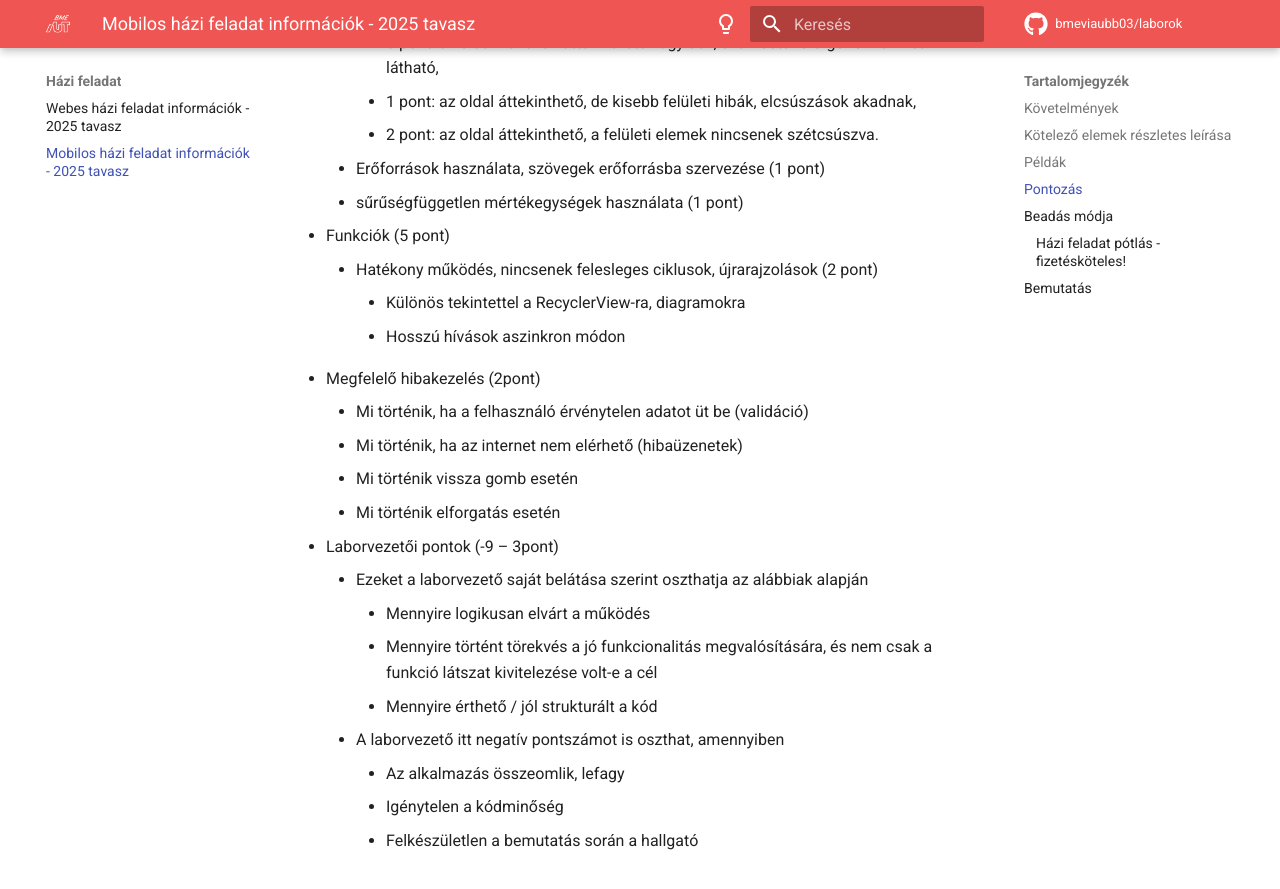
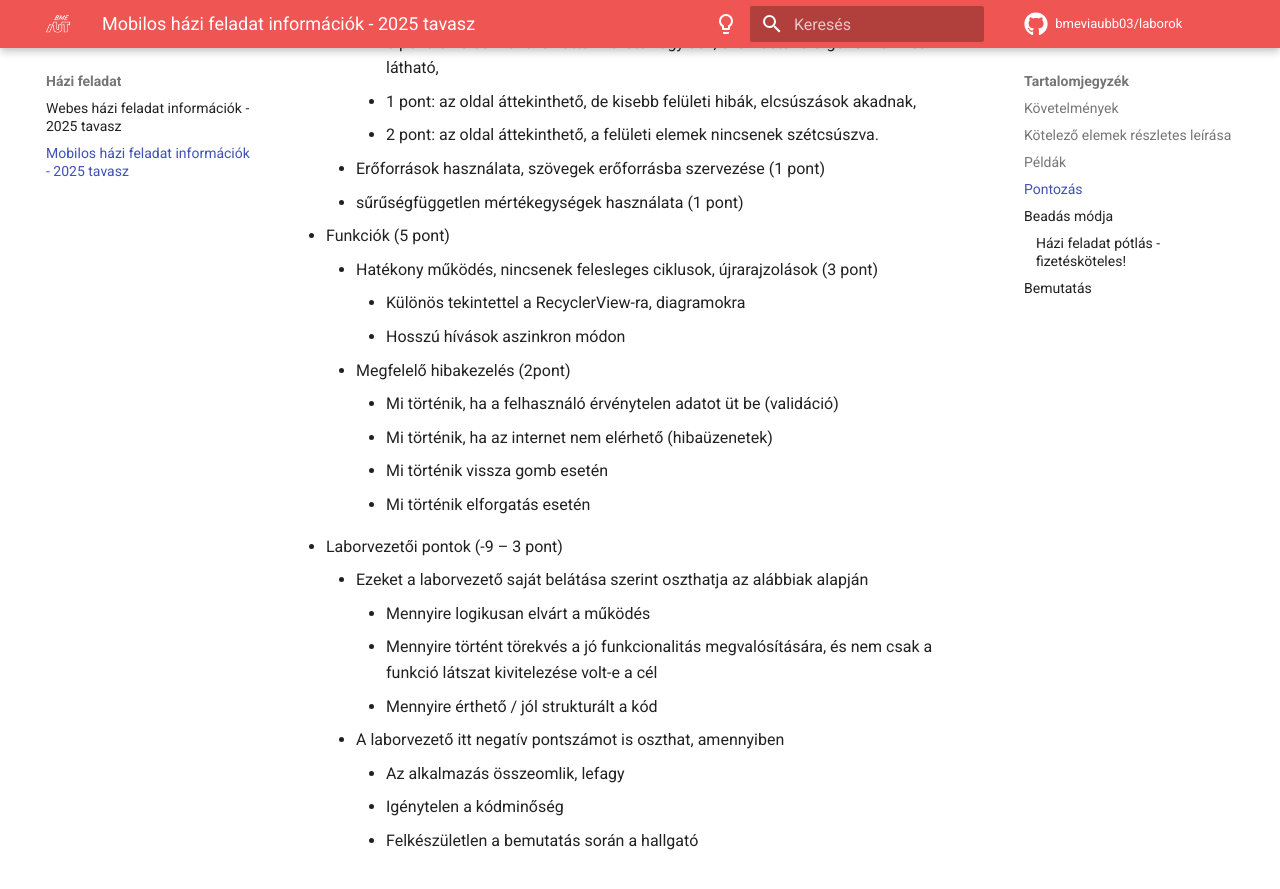
Before and after one commit to BMEVIAUBB03/laborok, an MkDocs documentation site: the page built from docs/hf/mobil/index.md, in a window 1280 px wide and 900 px high, scrolled down 3441 px. Shown: the top 889 px of the window. Built offline with MkDocs 1.6.1 and Material for MkDocs 9.7.7, drawn with Linux system fonts in a browser that asks for light colours; comment, search, counter and statistics services are not loaded.

Commit message:
Android hf points fix

```diff
--- a/docs/hf/mobil/index.md
+++ b/docs/hf/mobil/index.md
@@ -82,15 +82,15 @@ A feladatra **12 pontot** lehet kapni, amiből legalább **6-ot** kell elérni a
 	- Erőforrások használata, szövegek erőforrásba szervezése (1 pont)
 	- sűrűségfüggetlen mértékegységek használata (1 pont)
 - Funkciók (5 pont)
-	- Hatékony működés, nincsenek felesleges ciklusok, újrarajzolások (2 pont)
+	- Hatékony működés, nincsenek felesleges ciklusok, újrarajzolások (3 pont)
 		- Különös tekintettel a RecyclerView-ra, diagramokra
 		- Hosszú hívások aszinkron módon
-- Megfelelő hibakezelés (2pont)
-	- Mi történik, ha a felhasználó érvénytelen adatot üt be (validáció)
-	- Mi történik, ha az internet nem elérhető (hibaüzenetek)
-	- Mi történik vissza gomb esetén
-	- Mi történik elforgatás esetén
-- Laborvezetői pontok (-9 – 3pont)
+	- Megfelelő hibakezelés (2pont)
+		- Mi történik, ha a felhasználó érvénytelen adatot üt be (validáció)
+		- Mi történik, ha az internet nem elérhető (hibaüzenetek)
+		- Mi történik vissza gomb esetén
+		- Mi történik elforgatás esetén
+- Laborvezetői pontok (-9 – 3 pont)
 	- Ezeket a laborvezető saját belátása szerint oszthatja az alábbiak alapján
 		- Mennyire logikusan elvárt a működés
 		- Mennyire történt törekvés a jó funkcionalitás megvalósítására, és nem csak a funkció látszat kivitelezése volt-e a cél
```
